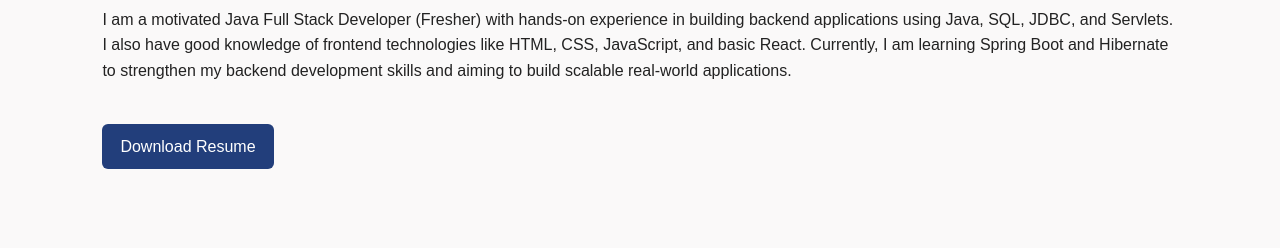
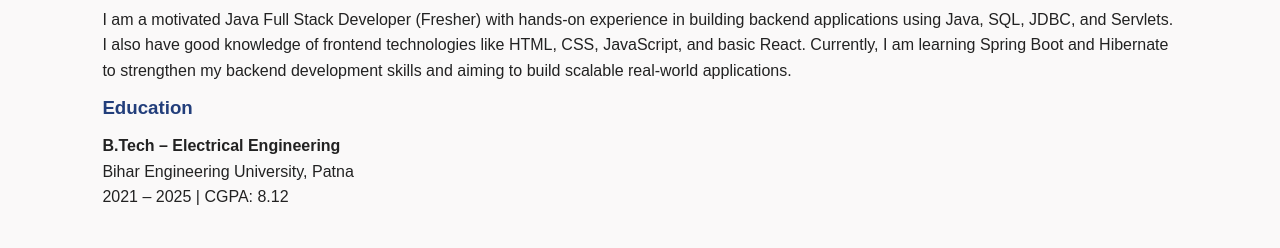
Before and after one commit to satish2021-0/Portfolio, a plain HTML site: page index.html in a window 1280 px wide. Shown: the part 543-791 px from the top of the page. Drawn offline with Linux system fonts and the light colour scheme.

Commit message:
Update index.html

```diff
--- a/index.html
+++ b/index.html
@@ -35,6 +35,15 @@
       <p>
         I am a motivated Java Full Stack Developer (Fresher) with hands-on experience in building backend applications using Java, SQL, JDBC, and Servlets. I also have good knowledge of frontend technologies like HTML, CSS, JavaScript, and basic React. Currently, I am learning Spring Boot and Hibernate to strengthen my backend development skills and aiming to build scalable real-world applications.
       </p>
+
+      <div class="education-box">
+  <h3>Education</h3>
+  <p><strong>B.Tech – Electrical Engineering</strong></p>
+  <p>Bihar Engineering University, Patna</p>
+  <p>2021 – 2025 | CGPA: 8.12</p>
+</div>
+
+
       <br>
       <a href="./SATISH RESUME 2.pdf" download class="resume-btn">
   Download Resume
@@ -46,6 +55,7 @@
   <!-- SKILLS -->
   <section id="skills">
     <h2>Skills</h2>
+
     <div class="skills-grid">
 
      <div class="skill-box">
```
